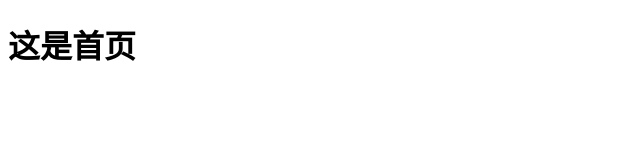
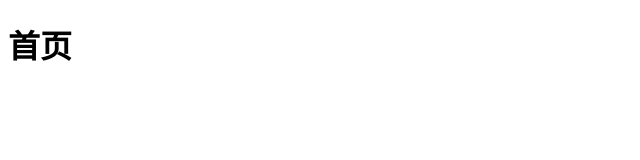
Before and after one commit to MilkXin/webpack4.x-, a website built with webpack: page src/index.html in a window 1280 px wide. Shown: the whole page, without its empty margins (0-640 px from the left). Built offline with nearby package versions, Linux system fonts and the light colour scheme.

Commit message:
Update index.html

```diff
--- a/src/index.html
+++ b/src/index.html
@@ -2,10 +2,10 @@
 <html lang="en">
 <head>
     <meta charset="UTF-8">
-    <title>index 首页</title>
+    <title>index</title>
 </head>
 <body>
-    <h1>这是首页</h1>
+    <h1>首页</h1>
 </body>
 <!--<script src="../dist/main.js"></script>//引用dist目录下打包的main.js-->
 <!--<script src="/main.js"></script>//引用内存中的main.js,因为htmlPlugin插件会自动引入main.js文件,所以此项被注释-->
```
